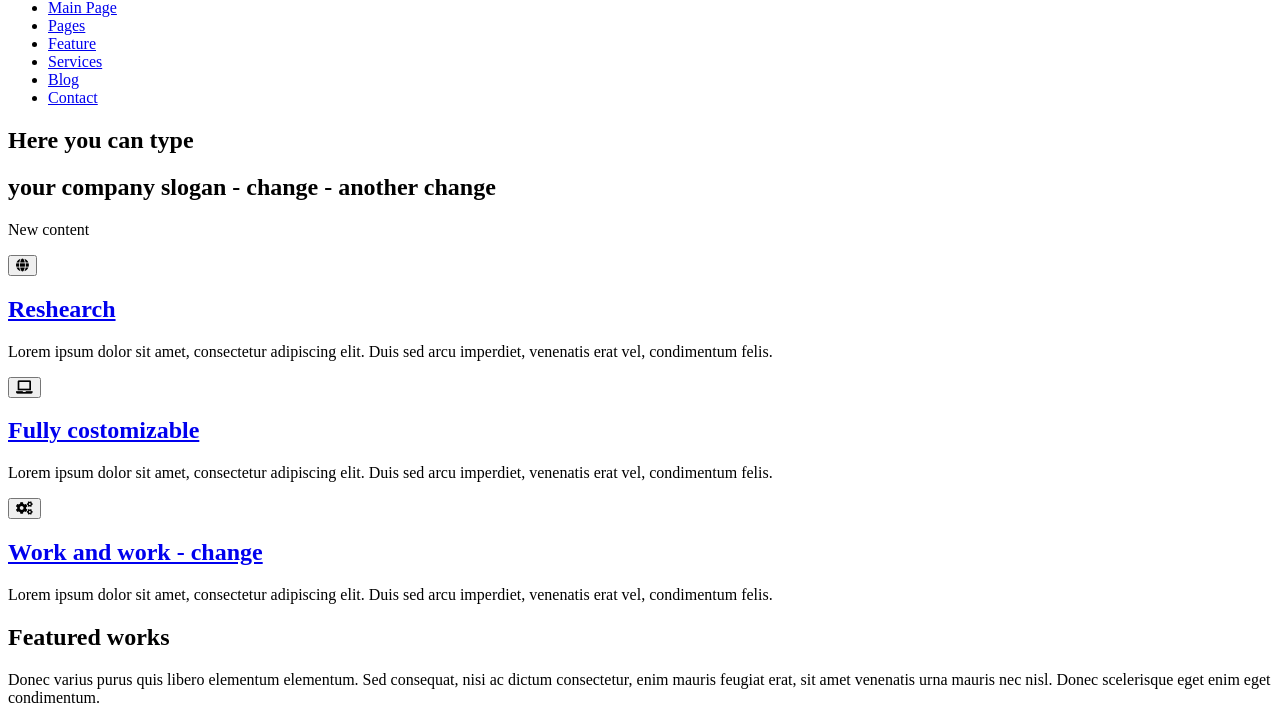
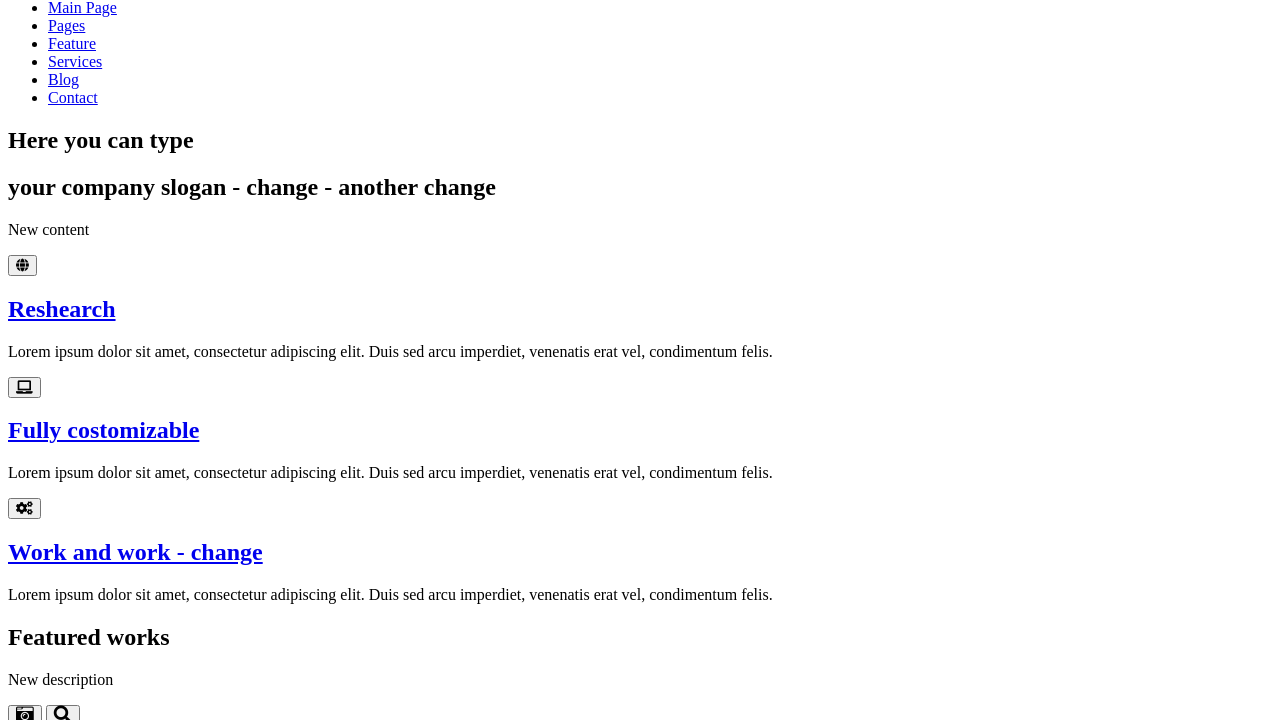
Before and after one commit to mskwarczek/nauka-gita, a plain HTML site: page index.html in a window 1280 px wide. Shown: the part 59-779 px from the top of the page. Drawn offline with nearby package versions, Linux system fonts and the light colour scheme; files that its build step writes are made by us from their sources; grey boxes are pictures that could not be loaded.

Commit message:
Change gallery description

```diff
--- a/index.html
+++ b/index.html
@@ -66,7 +66,7 @@
 		<section class="gallery">
 			<div class="container">
 				<h1>Featured works</h1>
-				<p>Donec varius purus quis libero elementum elementum. Sed consequat, nisi ac dictum consectetur, enim mauris feugiat erat, sit amet venenatis urna mauris nec nisl. Donec scelerisque eget enim eget condimentum.</p>
+				<p>New description</p>
 			</div>
 			<div class="row">
 				<div class="col-2 col-s-6 image">
```
